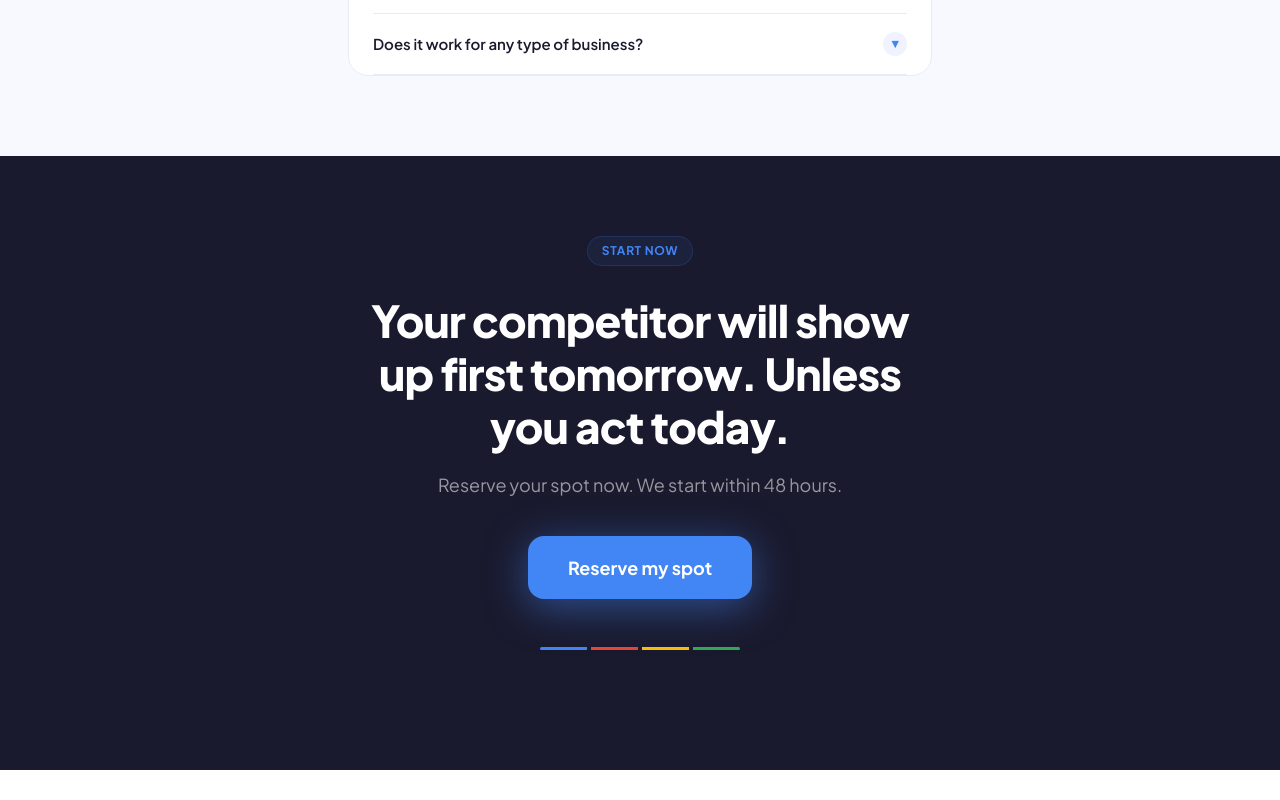
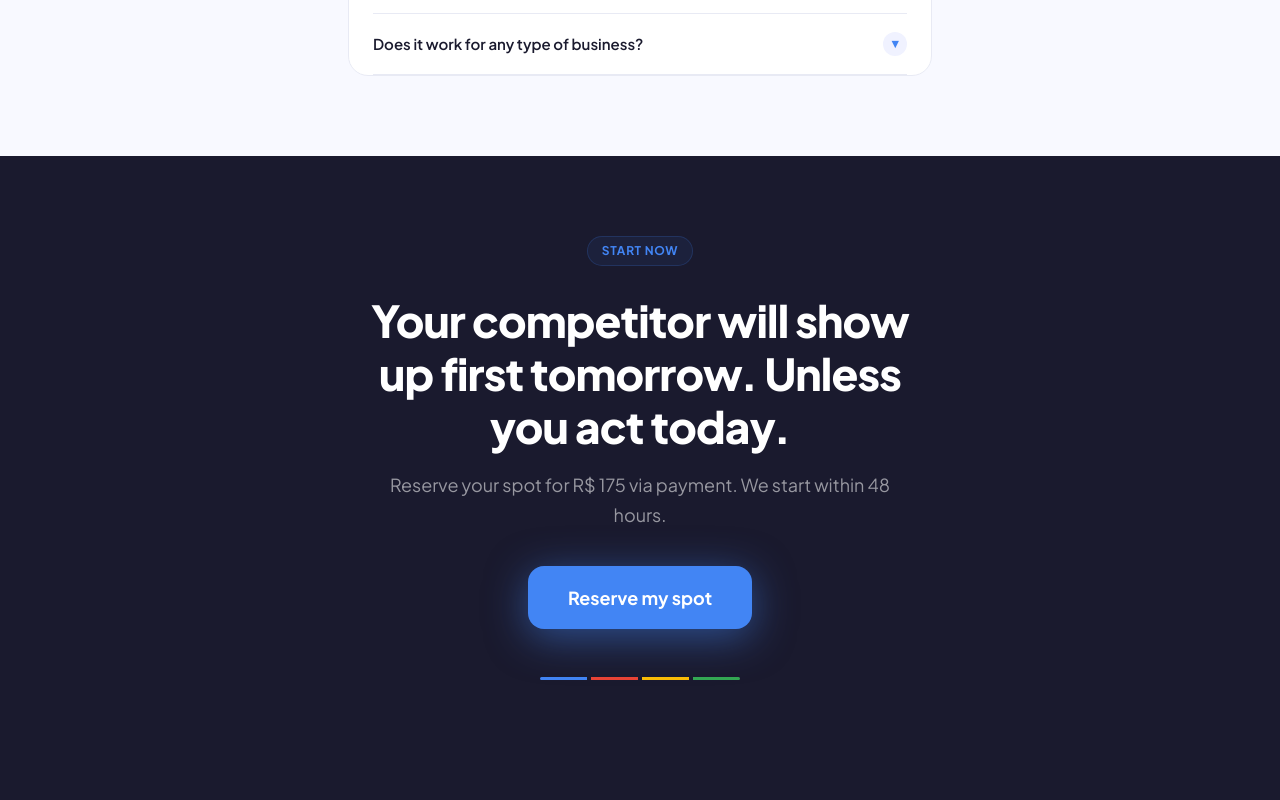
Before and after one commit to naopensedoit2-design/landinggbusiness, a React (Vite) app in the folder artifacts/landing-page/: page / in a window 1280 px wide. Shown: the part 4251-5051 px from the top of the page. Before the commit the page ends 5021 px from the top, so only its background shows below. Built offline with nearby package versions, Linux system fonts and the light colour scheme; no server answers.

Commit message:
Refactor final_sub to use prefix and suffix
Atualização e correção do alterador de valores

```diff
--- a/artifacts/landing-page/src/pages/LandingPage.tsx
+++ b/artifacts/landing-page/src/pages/LandingPage.tsx
@@ -65,7 +65,8 @@ const translations: Record<string, Record<string, string>> = {
     faq_a4: "Se você tem endereço físico e atende clientes locais, vale. Simples assim.",
     final_tag: "Comece agora",
     final_title: "Seu concorrente vai aparecer primeiro amanhã. A não ser que você aja hoje.",
-    final_sub: "Reserve sua vaga com R$ 175 via PIX. Começamos em até 48h.",
+    final_sub_prefix: "Reserve sua vaga com",
+    final_sub_suffix: "via PIX. Começamos em até 48h.",
     sticky_label: "Garantir minha vaga →",
     sticky_suffix: "via PIX",
     modal_title: "Pagar com PIX",
@@ -141,7 +142,8 @@ const translations: Record<string, Record<string, string>> = {
     faq_a4: "If you have a physical address and serve local customers, yes. Simple as that.",
     final_tag: "Start now",
     final_title: "Your competitor will show up first tomorrow. Unless you act today.",
-    final_sub: "Reserve your spot now. We start within 48 hours.",
+    final_sub_prefix: "Reserve your spot for",
+    final_sub_suffix: "via payment. We start within 48 hours.",
     sticky_label: "Reserve my spot →",
     sticky_suffix: "via payment",
     modal_title: "Payment Details",
@@ -217,7 +219,8 @@ const translations: Record<string, Record<string, string>> = {
     faq_a4: "Si tienes dirección física y atiendes clientes locales, sí. Así de simple.",
     final_tag: "Empieza ahora",
     final_title: "Tu competidor aparecerá primero mañana. A menos que actúes hoy.",
-    final_sub: "Reserva tu lugar ahora. Empezamos en 48 horas.",
+    final_sub_prefix: "Reserva tu lugar por",
+    final_sub_suffix: "por pago. Empezamos en 48 horas.",
     sticky_label: "Reservar mi lugar →",
     sticky_suffix: "por pago",
     modal_title: "Datos de Pago",
@@ -293,7 +296,8 @@ const translations: Record<string, Record<string, string>> = {
     faq_a4: "ถ้ามีที่อยู่จริงและให้บริการลูกค้าในพื้นที่ คุ้มค่า แค่นั้นเอง",
     final_tag: "เริ่มเลย",
     final_title: "คู่แข่งของคุณจะปรากฏก่อนพรุ่งนี้ ถ้าคุณไม่ลงมือวันนี้",
-    final_sub: "จองที่นั่งตอนนี้ เราเริ่มภายใน 48 ชั่วโมง",
+    final_sub_prefix: "จองที่นั่งในราคา",
+    final_sub_suffix: "ชำระ เราเริ่มภายใน 48 ชั่วโมง",
     sticky_label: "จองที่นั่งของฉัน →",
     sticky_suffix: "ชำระ",
     modal_title: "รายละเอียดการชำระเงิน",
@@ -317,6 +321,10 @@ const LANGUAGES = [
   { code: "es", flag: "🇦🇷", label: "ES" },
   { code: "th", flag: "🇹🇭", label: "TH" },
 ];
+
+function getFinalSub(t: Record<string, string>, config: AppConfig): string {
+  return `${t.final_sub_prefix} ${config.symbol} ${config.entryPrice} ${t.final_sub_suffix}`;
+}
 
 function detectLanguage(): string {
   const saved = localStorage.getItem("lang");
@@ -921,7 +929,7 @@ export default function LandingPage() {
             {t.final_title}
           </h2>
           <p className="reveal" style={{ fontSize: "clamp(15px, 2vw, 18px)", color: "rgba(255,255,255,0.55)", marginBottom: 36, lineHeight: 1.65 }}>
-            {t.final_sub}
+            {getFinalSub(t, config)}
           </p>
           <button
             className="btn-primary reveal"
```
